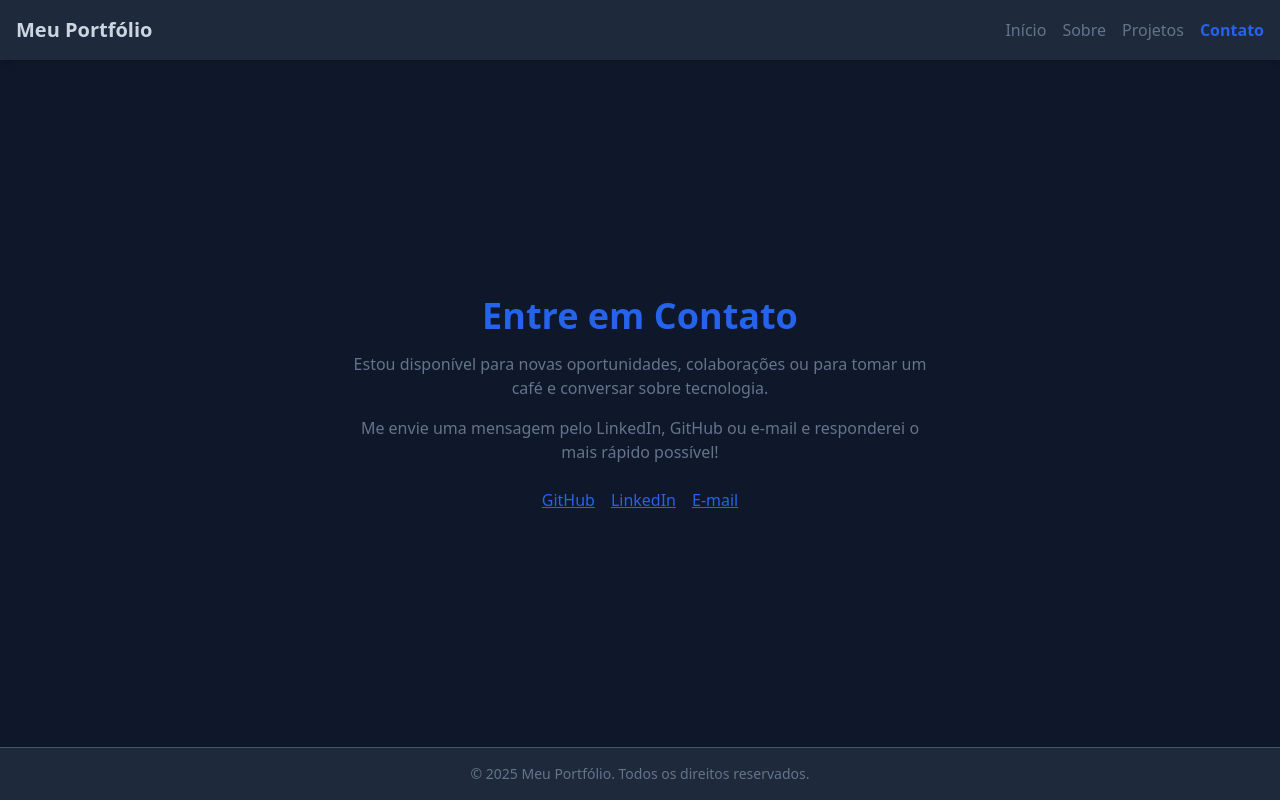
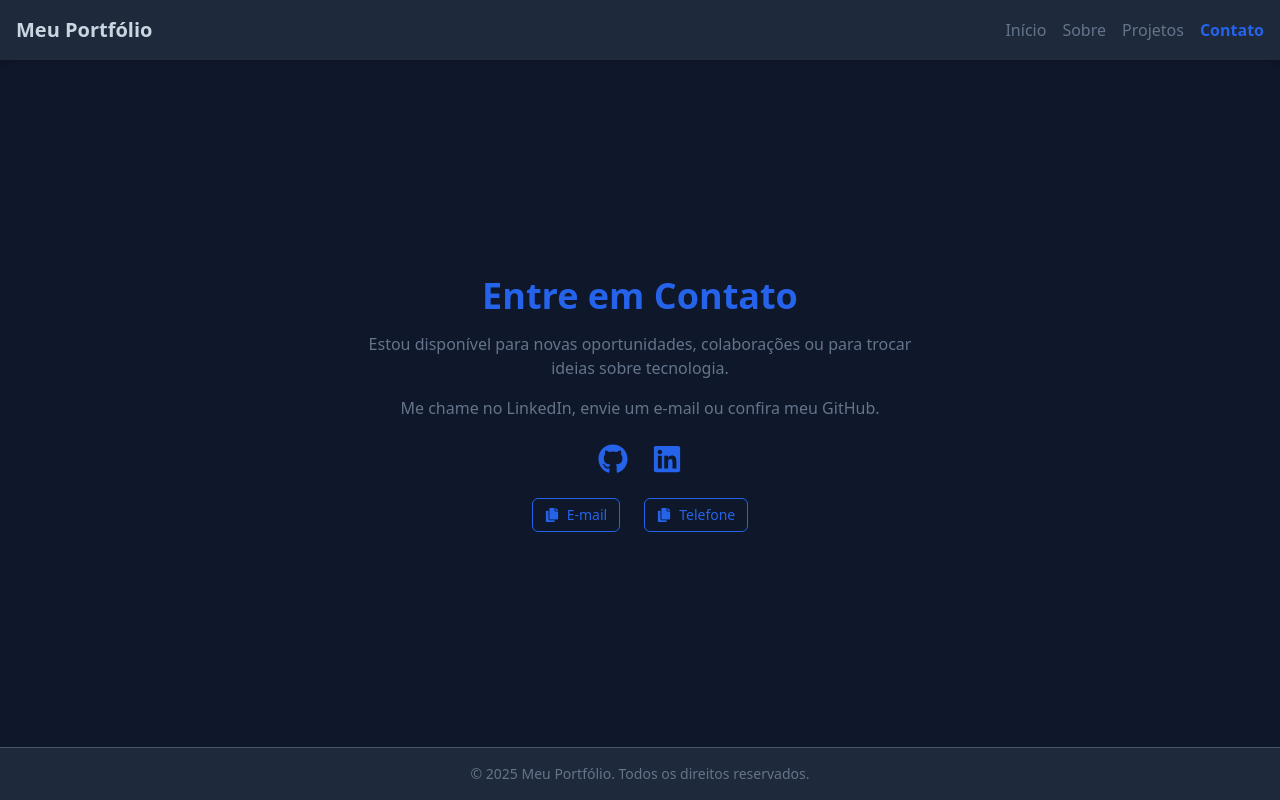
Before and after one commit to GabrielDani/portfolio, a React (Vite) app: page /contato in a window 1280 px wide. Built offline with nearby package versions, Linux system fonts and the light colour scheme.

Commit message:
contact copy

```diff
--- a/package.json
+++ b/package.json
@@ -15,6 +15,7 @@
     "lucide-react": "^0.503.0",
     "react": "^19.0.0",
     "react-dom": "^19.0.0",
+    "react-icons": "^5.5.0",
     "react-router-dom": "^7.5.2",
     "tailwindcss": "^4.1.4",
     "zustand": "^5.0.3"
--- /dev/null
+++ b/src/components/atoms/ContactLink.tsx
@@ -0,0 +1,25 @@
+interface ContactLinkProps {
+  href: string;
+  icon: React.ReactNode;
+  label: string;
+  external?: boolean;
+}
+
+export function ContactLink({
+  href,
+  icon,
+  label,
+  external = false,
+}: ContactLinkProps) {
+  return (
+    <a
+      href={href}
+      target={external ? "_blank" : undefined}
+      rel={external ? "noopener noreferrer" : undefined}
+      aria-label={label}
+      className="hover:text-primary-dark transition-colors"
+    >
+      {icon}
+    </a>
+  );
+}
--- /dev/null
+++ b/src/components/atoms/CopyButton.tsx
@@ -0,0 +1,32 @@
+import { useState } from "react";
+import { FaCheck, FaCopy } from "react-icons/fa";
+
+interface CopyButtonProps {
+  value: string;
+  label?: string;
+}
+
+export function CopyButton({ value, label = "Copiar" }: CopyButtonProps) {
+  const [copied, setCopied] = useState(false);
+
+  const handleCopy = async () => {
+    try {
+      await navigator.clipboard.writeText(value);
+      setCopied(true);
+      setTimeout(() => setCopied(false), 2000);
+    } catch {
+      alert("Falha ao copiar. Copie manualmente.");
+    }
+  };
+
+  return (
+    <button
+      onClick={handleCopy}
+      aria-label={`Copiar ${label}`}
+      className="inline-flex items-center gap-2 px-3 py-1.5 text-sm border rounded-md text-primary border-primary hover:bg-primary-light hover:text-white transition-colors"
+    >
+      {copied ? <FaCheck /> : <FaCopy />}
+      {copied ? "Copiado!" : label}
+    </button>
+  );
+}
--- a/src/pages/Contact.tsx
+++ b/src/pages/Contact.tsx
@@ -3,39 +3,36 @@ import { Heading } from "@/components/atoms/Heading";
 import { Paragraph } from "@/components/atoms/Paragraph";
 import { fadeInUp } from "@/components/animations/variants";
 import { motion } from "framer-motion";
-import { email, github, linkedin } from "@/data/contacts";
+import { FaGithub, FaLinkedin, FaEnvelope, FaPhone } from "react-icons/fa";
+import { email, github, linkedin, phone } from "@/data/contacts";
+import { ContactLink } from "@/components/atoms/ContactLink";
+import { CopyButton } from "@/components/atoms/CopyButton";
 
 export default function Contact() {
   return (
     <PageContainer>
       <motion.div {...fadeInUp} className="text-center space-y-4 max-w-2xl">
         <Heading level={1} text="Entre em Contato" />
-        <Paragraph text="Estou disponível para novas oportunidades, colaborações ou para tomar um café e conversar sobre tecnologia." />
-        <Paragraph text="Me envie uma mensagem pelo LinkedIn, GitHub ou e-mail e responderei o mais rápido possível!" />
+        <Paragraph text="Estou disponível para novas oportunidades, colaborações ou para trocar ideias sobre tecnologia." />
+        <Paragraph text="Me chame no LinkedIn, envie um e-mail ou confira meu GitHub." />
 
-        <div className="mt-6 space-x-4">
-          <a
+        <div className="mt-6 flex justify-center gap-6 text-3xl text-primary">
+          <ContactLink
             href={github}
-            target="_blank"
-            rel="noopener noreferrer"
-            className="text-primary underline hover:text-primary-dark"
-          >
-            GitHub
-          </a>
-          <a
+            label="GitHub"
+            icon={<FaGithub />}
+            external
+          />
+          <ContactLink
             href={linkedin}
-            target="_blank"
-            rel="noopener noreferrer"
-            className="text-primary underline hover:text-primary-dark"
-          >
-            LinkedIn
-          </a>
-          <a
-            href={email}
-            className="text-primary underline hover:text-primary-dark"
-          >
-            E-mail
-          </a>
+            label="LinkedIn"
+            icon={<FaLinkedin />}
+            external
+          />
+        </div>
+        <div className="mt-6 flex justify-center gap-6 text-3xl text-primary">
+          <CopyButton value={email} label="E-mail" />
+          <CopyButton value={phone} label="Telefone" />
         </div>
       </motion.div>
     </PageContainer>
```
Also changed, not shown: 1 other file (tests, documents, lock files or other folders).
